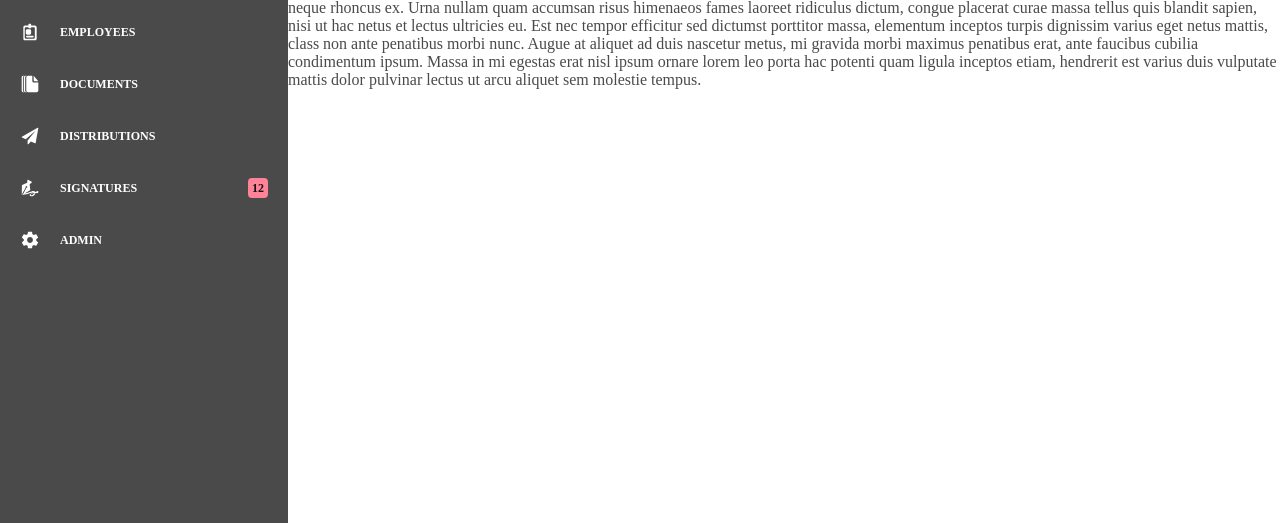
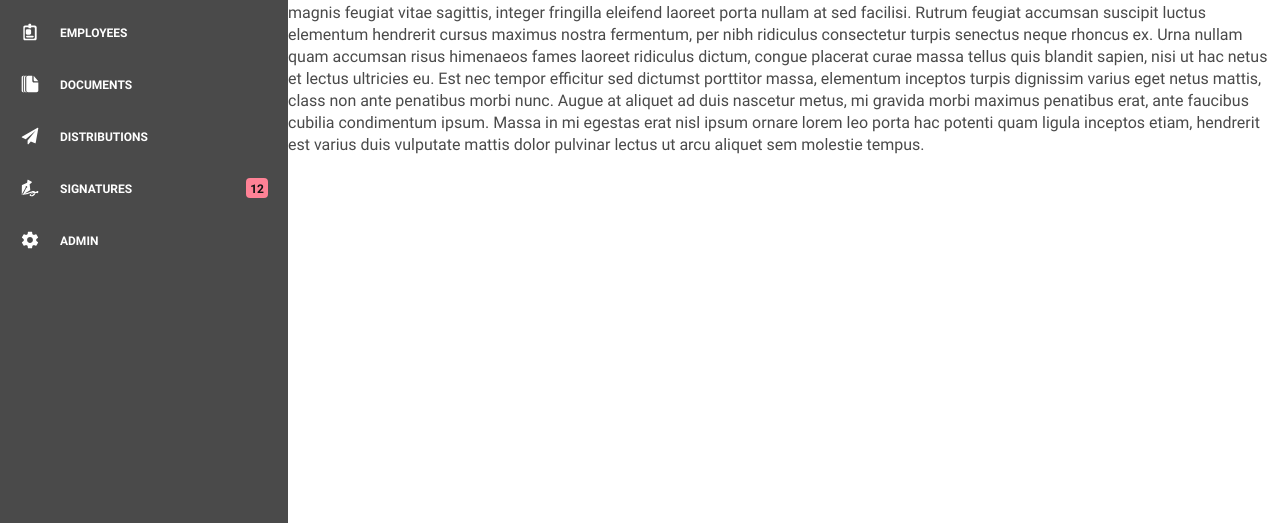
Before and after one commit to GoOz/Test-PD, a plain HTML site: page index.html in a window 1280 px wide. Shown: the part 189-712 px from the top of the page. Drawn offline with Linux system fonts and the light colour scheme.

Commit message:
feat: Add Roboto font-face

```diff
--- a/assets/css/styles.css
+++ b/assets/css/styles.css
@@ -15,6 +15,20 @@ x. Media Queries
 
 /* Basics & tools
 /* ---------------------------------------------------------- */
+@font-face {
+  font-family: 'Roboto';
+  src: url('../fonts/roboto-regular-webfont.woff2') format('woff2'),
+       url('../fonts/roboto-regular-webfont.woff') format('woff');
+  font-weight: 400;
+  font-style: normal;
+}
+@font-face {
+  font-family: 'Roboto';
+  src: url('../fonts/roboto-bold-webfont.woff2') format('woff2'),
+       url('../fonts/roboto-bold-webfont.woff') format('woff');
+  font-weight: 700;
+  font-style: normal;
+}
 :root {
   --darker-grey: #131313;
   --dark-grey: #323232;
@@ -32,6 +46,7 @@ body {
   margin: 0;
   background-color: var(--white);
   color: var(--medium-grey);
+  font-family: Roboto, sans-serif;
 }
 
 .svg-sprite {
@@ -51,6 +66,7 @@ body {
   padding: .5rem;
   color: var(--dark-blue);
   text-transform: uppercase;
+  font-family: Roboto, sans-serif;
   font-size: .8rem;
   font-weight: bold;
   cursor: pointer;
```
Also changed, not shown: assets/fonts/roboto-bold-webfont.woff (added), assets/fonts/roboto-bold-webfont.woff2 (added), assets/fonts/roboto-regular-webfont.woff (added), assets/fonts/roboto-regular-webfont.woff2 (added).
